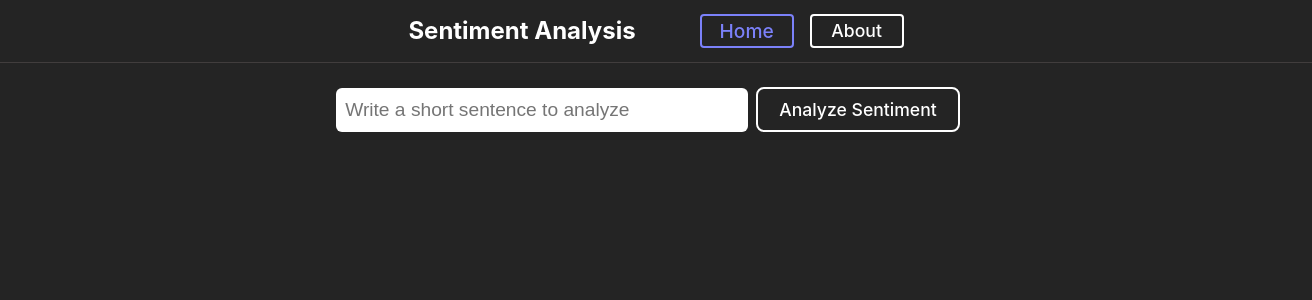
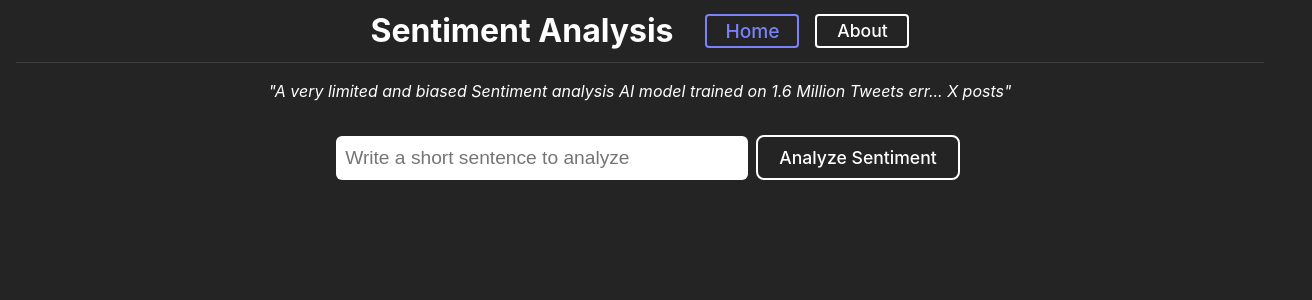
Before and after one commit to manriquezmanny/pytorch_sentiment, a React (Vite) app in the folder client/: page / in a window 1280 px wide. Shown: the top 300 px of the page, 1312 px wide, since content can reach past the window. Built offline with nearby package versions, Linux system fonts and the light colour scheme.

Commit message:
worked on front end some more

```diff
--- a/client/src/App.css
+++ b/client/src/App.css
@@ -1,15 +1,15 @@
 #root {
-  margin: 0 auto;
   text-align: center;
   width: 100vw;
   height: 100vh;
   display: flex;
   flex-direction: column;
+  align-items: center;
 }
 
 #predict-form {
   width: 700px;
-  height: 600px;
+  height: 50px;
   border-radius: 8px;
   background: transparent;
   margin: 16px;
@@ -22,10 +22,26 @@
   padding: 16px;
   margin: 0px;
   justify-content: center;
-  gap: 64px;
-  width: 100%;
+  gap: 32px;
+  width: 95%;
   height: 30px;
   border-bottom: solid 1px #413d3d;
+}
+
+.results {
+  border: solid 2px whitesmoke;
+  border-radius: 8px;
+  overflow-x: scroll;
+  text-wrap: wrap;
+  display: flex;
+  flex-direction: column;
+  padding: 16px;
+  word-wrap: break-word;
+  margin-top: 16px;
+}
+
+.results::-webkit-scrollbar {
+  display: none;
 }
 
 .navbar-links {
--- a/client/src/App.jsx
+++ b/client/src/App.jsx
@@ -6,6 +6,10 @@ function App() {
   return (
     <>
       <Navbar />
+      <p style={{ fontStyle: "italic", marginBottom: "8px" }}>
+        "A very limited and biased Sentiment analysis AI model trained on 1.6
+        Million Tweets err... X posts"
+      </p>
       <Outlet />
     </>
   );
--- a/client/src/Navbar.jsx
+++ b/client/src/Navbar.jsx
@@ -3,7 +3,7 @@ import { NavLink } from "react-router-dom";
 export default function Navbar() {
   return (
     <div id="navbar">
-      <h2>Sentiment Analysis</h2>
+      <h1>Sentiment Analysis</h1>
       <nav className="navbar-links">
         <NavLink
           to="/"
--- a/client/src/Predict.jsx
+++ b/client/src/Predict.jsx
@@ -2,6 +2,7 @@ import { useState } from "react";
 
 export default function Predict() {
   const [userInput, setUserInput] = useState();
+  const [phrase, setPhrase] = useState();
   const [classification, setClassification] = useState();
 
   const handleChange = (e) => {
@@ -14,6 +15,8 @@ export default function Predict() {
       alert("Please write a phrase!");
       return;
     }
+    setPhrase(userInput);
+    e.target.reset();
 
     const prediction = await fetch(
       "https://pytorchsentiment-production.up.railway.app/predict",
@@ -48,9 +51,41 @@ export default function Predict() {
       </form>
 
       {classification && (
-        <h3>
-          The phrase {userInput} is classified as:{classification}
-        </h3>
+        <div className="results">
+          <h3 style={{ textWrap: "wrap", width: "700px" }}>
+            "<span style={{ fontWeight: "bolder" }}>{phrase}</span>"<br></br>
+            <br></br> Classified as:{" "}
+            <span
+              style={{
+                color: classification == "Positive Sentiment" ? "green" : "red",
+                fontWeight: "bolder",
+              }}
+            >
+              {classification}!
+            </span>
+          </h3>
+          {classification == "Positive Sentiment" ? (
+            <p
+              style={{
+                fontSize: "100px",
+                margin: "0px",
+              }}
+              className="emoji"
+            >
+              &#128513;
+            </p>
+          ) : (
+            <p
+              style={{
+                fontSize: "100px",
+                margin: "0px",
+              }}
+              className="emoji"
+            >
+              &#128530;
+            </p>
+          )}
+        </div>
       )}
     </>
   );
```
